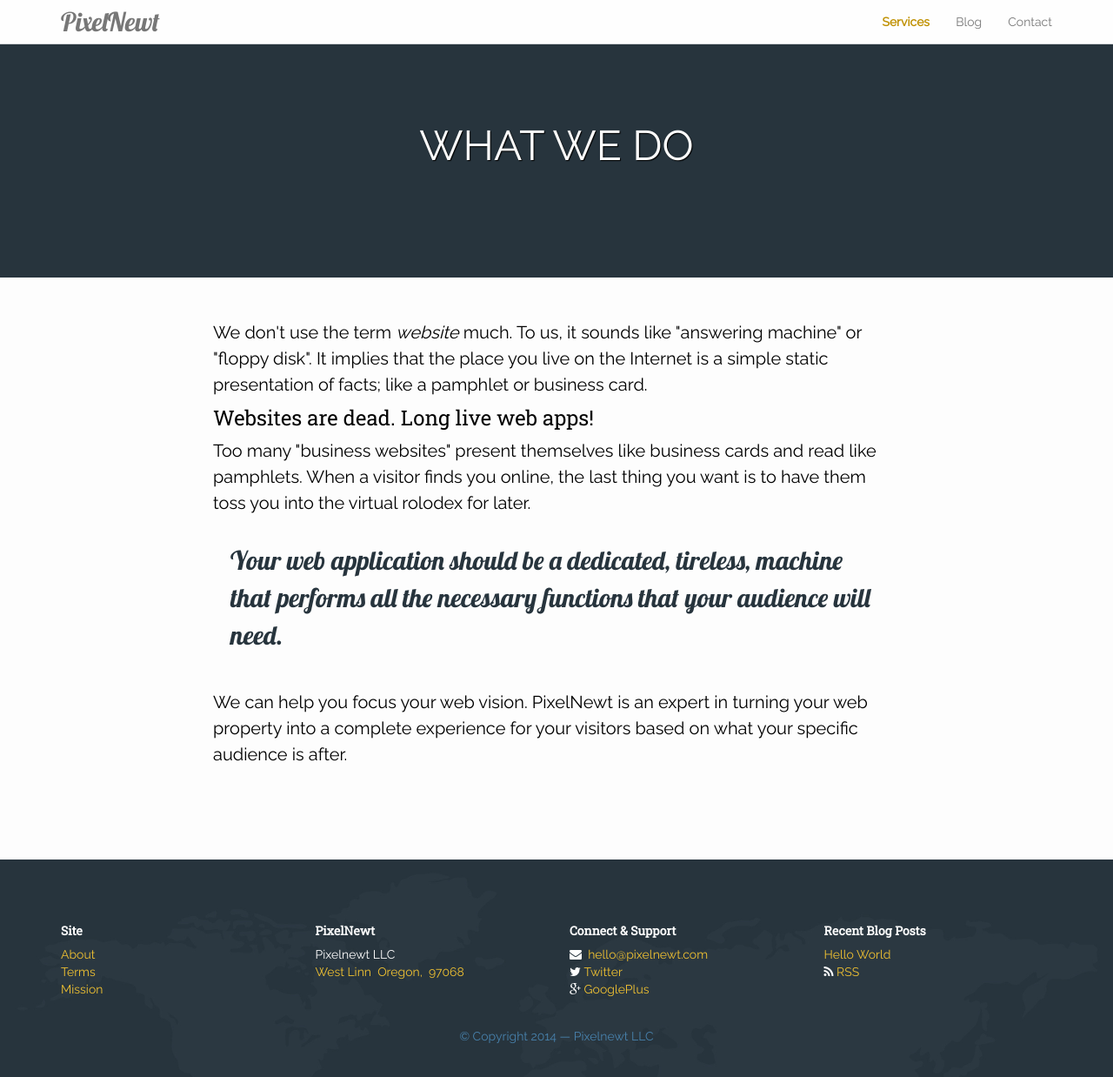
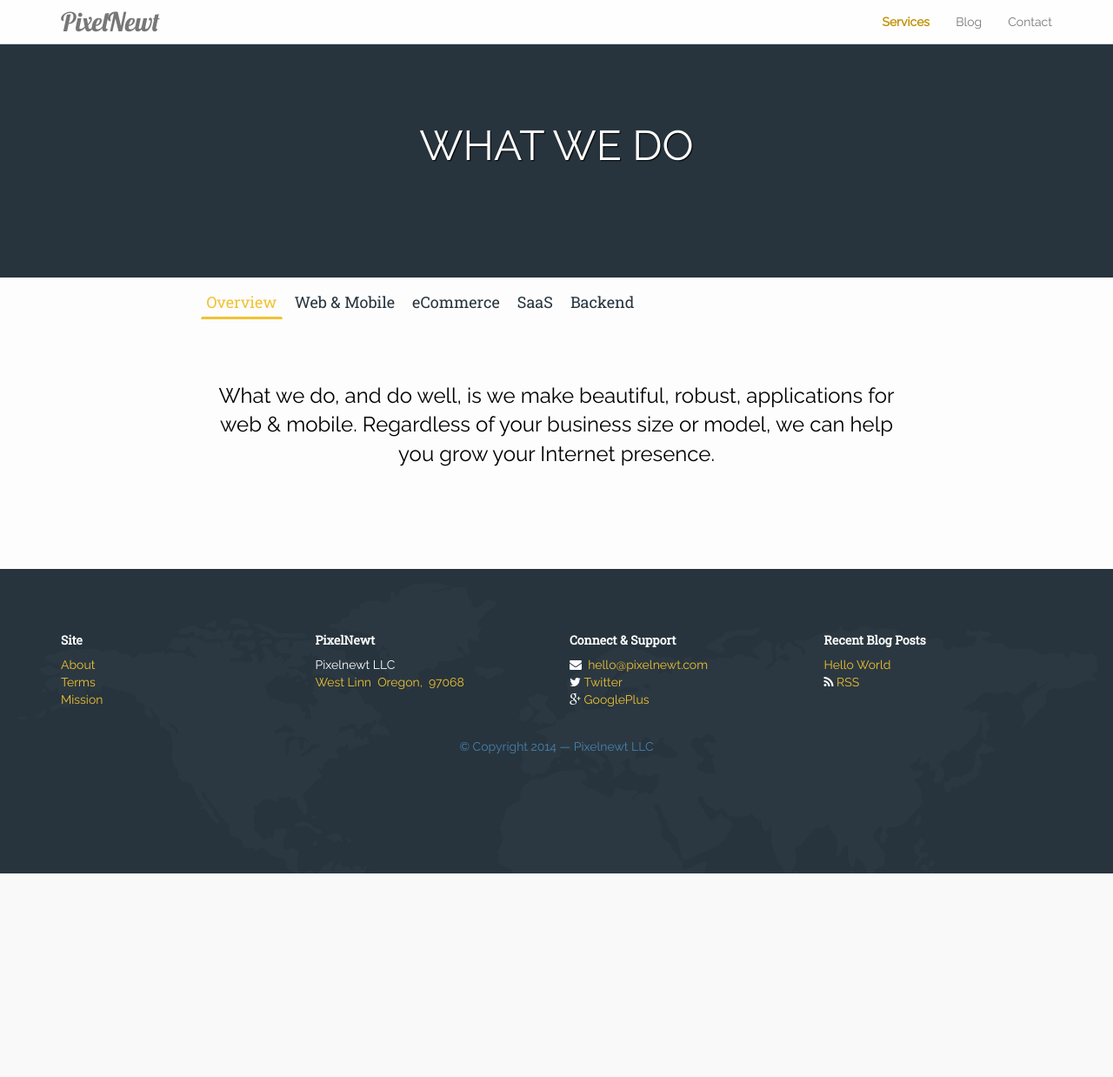
Before and after one commit to PixelNewt/pixelnewt.github.io, a Jekyll site: the page built from services/index.html, in a window 1280 px wide and 1338 px high. Shown: the top 1238 px of the window at 87% size. Built offline with Jekyll 4.4.1, drawn with Linux system fonts in a browser that asks for light colours.

Commit message:
Reformatting the what section and the services page.  Adding responsiveness also.

```diff
--- a/assets/css/custom.css
+++ b/assets/css/custom.css
@@ -60,7 +60,7 @@ blockquote { padding: 20px; font-size: 30px; font-family: "Lobster"; color: #273
 
 .navbar-default .navbar-nav > .active > a, .navbar-default .navbar-nav > .active > a:hover, .navbar-default .navbar-nav > .active > a:focus { color: #bf9000; font-weight: bold; background-color: inherit; }
 
-.nav-tabs { border-bottom: none; width: 70%; margin: auto; font-family: "Roboto Slab", Times, serif; font-size: 18px; font-weight: 200; padding-bottom: 24px; }
+.nav-tabs { border-bottom: none; width: 70%; margin: auto; font-family: "Roboto Slab", Times, serif; font-size: 18px; font-weight: 200; padding-bottom: 24px; list-style: none; }
 
 .nav-tabs > li > a, .nav-tabs > li > a:hover, .nav-tabs > li > a:focus { margin-right: 6px; line-height: 1.42857143; border: 1px solid transparent; border-radius: 0; padding: 3px 6px; }
 
@@ -177,6 +177,8 @@ section ul, section ol { padding-left: 36px; }
 
 section h1 { font-size: 48px; font-weight: 100; padding: 3px 0 20px 0; font-family: Raleway, Helvetica, Arial, sans-serif; text-transform: uppercase; }
 
+section h4 { font-size: 24px; font-weight: 600; padding: 3px 0 20px 0; font-family: Raleway, Helvetica, Arial, sans-serif; text-transform: uppercase; }
+
 .team { text-align: center; }
 
 /*hero*/
@@ -190,6 +192,8 @@ img.mugshot { width: 174px; height: 174px; -webkit-border-radius: 50%; -moz-bord
 .posted-date { font-weight: 100; font-family: Raleway, Helvetica, Arial, sans-serif; color: #455c6c; }
 
 .top-pad { padding-top: 12px; }
+
+.bottom-pad { padding-bottom: 12px; }
 
 /*responsive*/
 @media (max-width: 768px) { .logo-image { display: none; }
--- a/assets/scss/custom.scss
+++ b/assets/scss/custom.scss
@@ -136,6 +136,7 @@ blockquote {
   font-size: 18px;
   font-weight: 200;
   padding-bottom: 24px;
+  list-style: none;
 }
 
 .nav-tabs>li>a, .nav-tabs>li>a:hover, .nav-tabs>li>a:focus {
@@ -513,6 +514,14 @@ section h1 {
   text-transform: uppercase;
 }
 
+section h4 {
+  font-size: 24px;
+  font-weight: 600;
+  padding: 3px 0 20px 0;
+  font-family: $sansSerifFont;
+  text-transform: uppercase;
+}
+
 .team {
   text-align: center;
 }
@@ -548,6 +557,10 @@ img.mugshot {
 
 .top-pad {
   padding-top: 12px;
+}
+
+.bottom-pad {
+  padding-bottom: 12px;
 }
 
 /*responsive*/
--- a/services/index.html
+++ b/services/index.html
@@ -8,21 +8,104 @@ meta: web application website brand html internet
 ---
 
 
+<section id="navigation-tabs" class="palette background-bright">
+<div id="navigation-tabs-banner">
+
+  <div class="container top-pad">
+  <div class="row">
+
+    <ul class="nav nav-tabs" role="tablist">
+      <li class="active"><a href="#overview" role="tab" data-toggle="tab">Overview</a></li>
+      <li><a href="#webapps" role="tab" data-toggle="tab">Web & Mobile</a></li>
+      <li><a href="#ecommerce" role="tab" data-toggle="tab">eCommerce</a></li>
+      <li><a href="#saas" role="tab" data-toggle="tab">SaaS</a></li>
+      <li><a href="#cloud" role="tab" data-toggle="tab">Backend</a></li>
+    </ul>
+
+  </div><!-- /.row -->
+  </div><!-- /.container -->
+
+</div><!-- /#navigation-tabs-banner -->
+</section><!-- /#navigation-tabs -->
+
 <section id="services" class="palette background-bright">
 <div id="services-banner">
 
-    <div class="container horizontal-padding-large container-narrow">
-    <div class="row">
-        <p>We don't use the term <em>website</em> much.  To us, it sounds like "answering machine" or "floppy disk".  It implies that the place you live on the Internet is a simple static presentation of facts; like a pamphlet or business card.</p>
-        <h4>Websites are dead. Long live web apps!</h4>
-        <p>Too many "business websites" present themselves like business cards and read like pamphlets.  When a visitor finds you online, the last thing you want is to have them toss you into the virtual rolodex for later.</p>
+  <div class="container horizontal-padding-large container-narrow">
+  <div class="row">
 
-        <blockquote>Your web application should be a dedicated, tireless, machine that performs all the necessary functions that your audience will need.</blockquote>
+        <!-- Tab panes -->
+        <div class="tab-content">
+          <div class="tab-pane fade in active" id="overview">
+              <p class="lead text-center">What we do, and do well, is {{ site.tagline | downcase }}. Regardless of your business size or model, we can help you grow your Internet presence.</p>
+          </div><!-- /#overview -->
 
-        <p>We can help you focus your web vision.  {{site.title}} is an expert in turning your web property into a complete experience for your visitors based on what your specific audience is after.</p>
+          <div class="tab-pane fade" id="webapps">
 
-    </div><!-- /.row -->
-    </div><!-- /.container -->
+            <div class="col-md-8 col-lg-8">
+                <p>Your clients and customers can be fickle.  They expect a pleasing and functional experience when they visit regardles of the device they are using.</p>
+                <p>We are experts at growing your online presence.  Let's us show you how we can create focus, target the right customers, and keep them loyal to your brand.</p>
+            </div>
+
+            <div class="col-md-4 col-lg-4">
+                <img src="/assets/img/apps.png" class="img-responsive hidden-xs hidden-sm" alt="Responsiveness" />
+                <div class="top-pad">
+                  <a href="/services#webapps" class="btn btn-default btn-block">Learn More <i class="fa fa-long-arrow-right"></i></a>
+                </div>
+            </div>
+
+          </div><!-- /#webapps -->
+
+          <div class="tab-pane fade" id="ecommerce">
+
+            <div class="col-md-8 col-lg-8">
+              <p>Successful and secure commerce requires experience.</p>
+              <p>We launched our first large scale web store in 2005.  Since then we've deployed many ecommerce web applications from small shops to multi-million dollar stores that fully integrate into ERP.</p>
+            </div>
+
+            <div class="col-md-4 col-lg-4">
+                <img src="/assets/img/apps.png" class="img-responsive hidden-xs hidden-sm" alt="Responsiveness" />
+                <div class="top-pad">
+                  <a href="/services#ecommerce" class="btn btn-default btn-block">Learn More <i class="fa fa-long-arrow-right"></i></a>
+                </div>
+            </div>
+
+          </div><!-- /#ecommerce -->
+
+          <div class="tab-pane fade" id="saas">
+
+            <div class="col-md-8 col-lg-8">
+              <p>Your idea is inventive &mdash; don't keep it all to yourself!  Instead, turn your vision into a service that others can use.</p>
+              <p>{{site.title}} can show you how to use modern technology to leverage your idea and create a service that users will pay you for.</p>
+            </div>
+
+            <div class="col-md-4 col-lg-4">
+                <img src="/assets/img/apps.png" class="img-responsive hidden-xs hidden-sm" alt="Responsiveness" />
+                <div class="top-pad">
+                  <a href="/services#saas" class="btn btn-default btn-block">Learn More <i class="fa fa-long-arrow-right"></i></a>
+                </div>
+            </div>
+          </div><!-- /#saas -->
+
+          <div class="tab-pane fade" id="cloud">
+
+            <div class="col-md-8 col-lg-8">
+              <p>Are your servers up? Is your application slowing to a crawl?  Are you protected from the most recent vulnerability?</p>
+              <p>These are the things network engineers need to be concerned about &mdash; not you.    {{ site.title }} has experienced trained engineers that know how to manage your Internet.</p>
+            </div>
+
+            <div class="col-md-4 col-lg-4">
+                <img src="/assets/img/apps.png" class="img-responsive hidden-xs hidden-sm" alt="Responsiveness" />
+                <div class="top-pad">
+                  <a href="/services#cloud" class="btn btn-default btn-block">Learn More <i class="fa fa-long-arrow-right"></i></a>
+                </div>
+            </div>
+          </div><!-- /#cloud -->
+
+        </div>
+
+  </div><!-- /.row -->
+  </div><!-- /.container -->
 
 </div><!-- /#services-banner -->
 </section><!-- /#services -->
```
Also changed, not shown: _includes/sections/what.html (+56 -41 lines).
